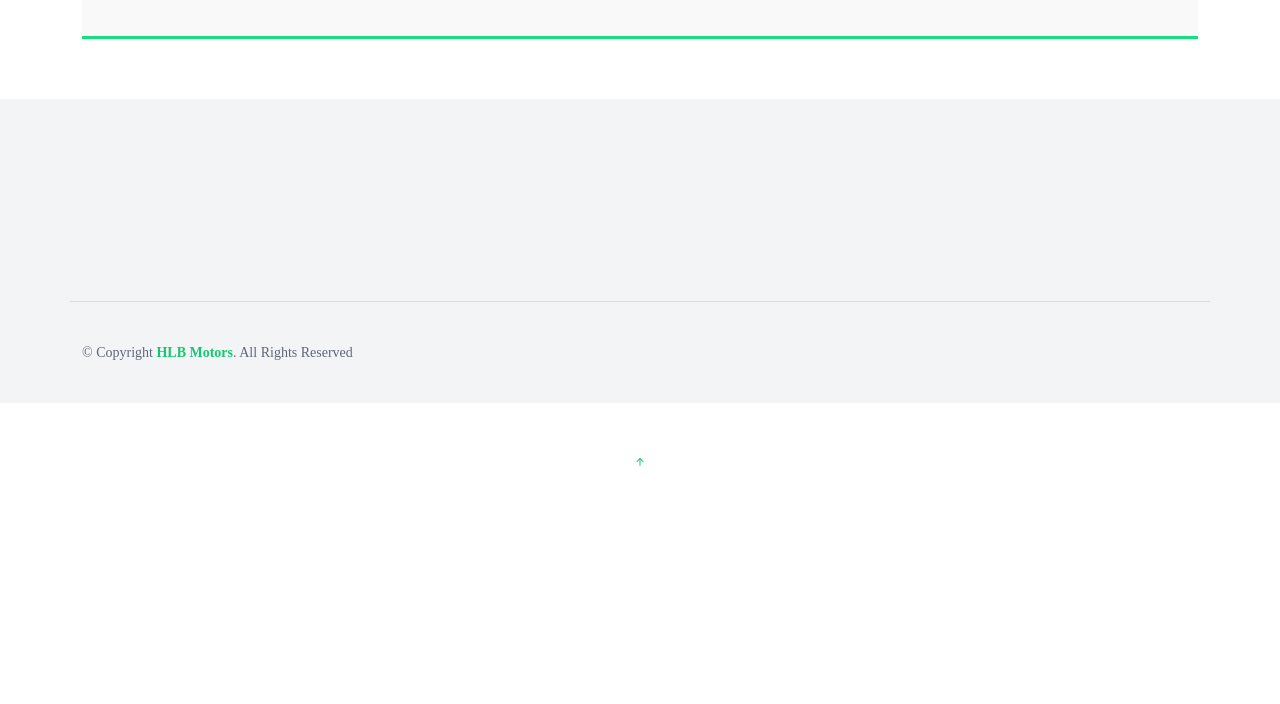
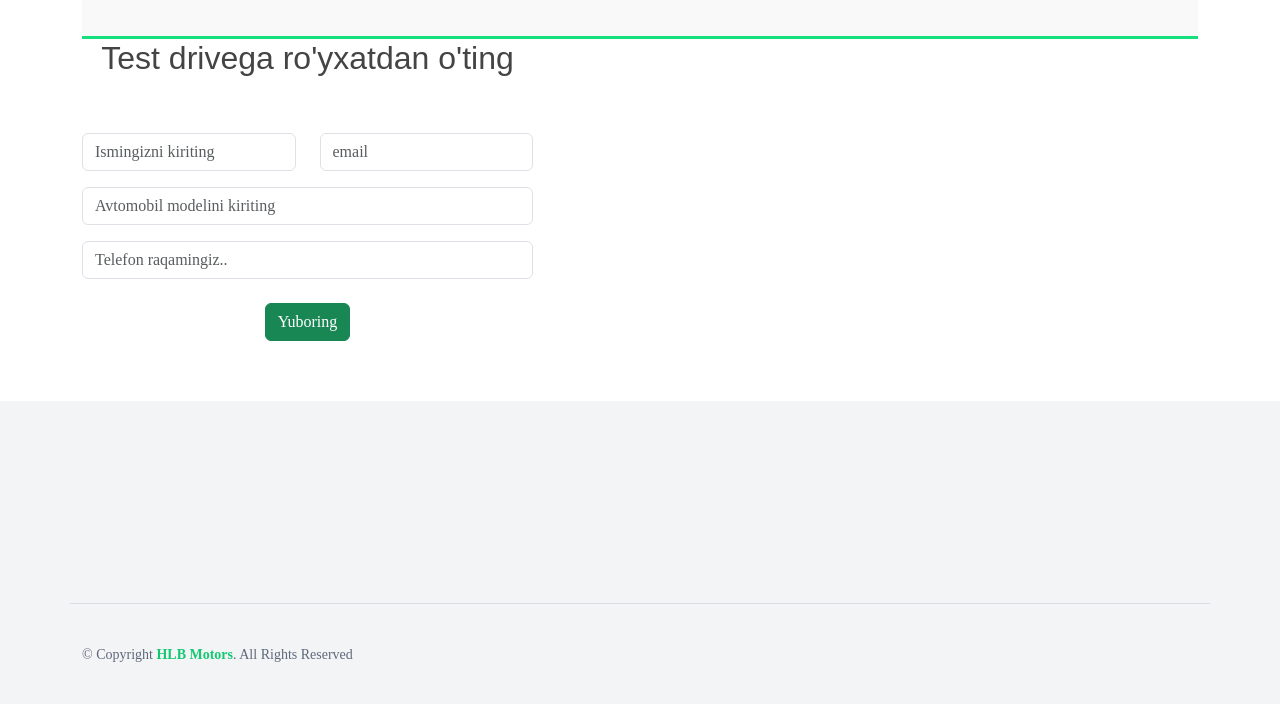
Before and after one commit to SHOHIJAHON20001/SandDMotors, a Django app: page / in a window 1280 px wide. Shown: the part 2552-3256 px from the top of the page. Before the commit the page ends 3018 px from the top, so only its background shows below. Run offline with Django 4.2, Linux system fonts and the light colour scheme; data that the repository does not hold is empty; parts of the project's set-up code (start-up, migrations or seed data) failed here and were passed over; some libraries are stand-ins or nearby versions.

Commit message:
sandmotors

```diff
--- a/CandDmotors/views.py
+++ b/CandDmotors/views.py
@@ -73,3 +73,22 @@ def send_mail(request):
         email.send(fail_silently=False)
         print(name, email_address, subject)
         return render(request, 'contact.html', {'name': name})
+
+
+# test drive
+def send_mail(request):
+    if request.method == 'POST':
+        name = request.POST['name']
+        email_address = request.POST['email']
+        phone = request.POST['phone']
+        subject = request.POST['subject']
+
+        email = EmailMessage(
+            f"Test drive: {subject}",
+            f"Xabar Yuboruvchi: {name}\n\n Elektron pochta manzili: {email_address}\n\n Avtomobil modeli: {subject}\n\n Telefon raqam: {phone}",
+            email_address,
+            [EMAIL_HOST_USER],
+        )
+        email.send(fail_silently=False)
+        print(name, email_address, subject)
+        return render(request, 'index.html', {'name': name})
--- a/templates/gallery.html
+++ b/templates/gallery.html
@@ -17,8 +17,8 @@
         <div class="col-lg-4 col-md-6 portfolio-item filter-card">
           <img src="{{ gallery.image.url }}" class="img-fluid" alt="{{ gallery.for_home }}">
           <div class="portfolio-info">
-              <h4>{{ gallery.name }}</h4>
-              <a href="{{ gallery.image.url }}" data-gallery="portfolioGallery" class="portfolio-lightbox preview-link" title="Card 2"><i class="bx bx-plus"></i></a>
+              <h4>{{ gallery.model }}</h4>
+              <a href="{{ gallery.image.url }}" data-gallery="portfolioGallery" class="portfolio-lightbox preview-link" title="{{ gallery.model  }}"><i class="bx bx-plus"></i></a>
               <a href="{% url 'gallery_details' gallery.id %}" class="details-link" title="Xarakteristikasini ko'rish"><i class="bx bx-link"></i></a>
           </div>
         </div>
--- a/templates/index.html
+++ b/templates/index.html
@@ -49,7 +49,7 @@
           <div class="col-lg-4 col-md-6 portfolio-item filter-card">
             <img src="{{ gallery.image.url }}" class="img-fluid" alt="{{ gallery.for_home }}">
             <div class="portfolio-info">
-                <h4>{{ gallery.name }}</h4>
+                <h4>{{ gallery.model }}</h4>
                 <!-- <a href="{{ gallery.image.url }}" data-gallery="portfolioGallery" class="portfolio-lightbox preview-link"><i class="bx bx-plus"></i></a><br> -->
                 <a href="{% url 'gallery_details' gallery.id %}" class="details-link" title="Xarakteristikasini ko'rish">Batafsil</a>
             </div>
@@ -77,7 +77,7 @@
             <div class="row d-flex">
               <div class="col-6 border bg-light">
                 <center><img src="https://jetouruzbekistan.uz/wp-content/themes/jt/assets/img/i/jt5/1.svg" class="card-img" alt="..." style="display: grid; width: auto; height: 70px;"></center><br><br>
-                <h4 style="text-decoration: none;"><a href="{% url 'gallery' %}"> Test drivega <br> ro'yxatdan otish </a></h4>
+                <h4 style="text-decoration: none;"><a href="#testdrive"> Test drivega <br> ro'yxatdan otish </a></h4>
               </div>
               <div class="col-6 border">
                 <center><img src="https://jetouruzbekistan.uz/wp-content/themes/jt/assets/img/i/jt5/2.svg" class="card-img" alt="..." style="display: grid; width: auto; height: 70px;"></center><br><br>
@@ -91,7 +91,7 @@
               </div>
               <div class="col-6 border bg-light">
                 <center><img src="https://jetouruzbekistan.uz/wp-content/themes/jt/assets/img/i/jt5/4.svg" class="card-img" alt="..." style="display: grid; width: auto; height: 70px;"></center><br><br>
-                <h4 style="text-decoration: none;"><a href="{% url 'gallery' %}"> Qo'mg'iroq orqali <br> buyurtma berish </a></h4>
+                <h4 style="text-decoration: none;"><a href="{% url 'contact' %}"> Qo'ng'iroq orqali <br> buyurtma berish </a></h4>
               </div>
             </div>
           </div>
@@ -102,7 +102,12 @@
 
 
 
-
+    {% if name %}
+    <center>
+      <h1>Qabul qilindi!</h1>
+      <p>Operatorlarimiz tez orada aloqaga chiqishadi!</p>
+    {% else %}
+    </center>
     <!-- ======= Contact Section ======= -->
     <section id="contact" class="contact">
       <div class="container">
@@ -138,6 +143,38 @@
           </div>
 
 
+          <div class="col-lg-5 mt-5 mt-lg-0 d-flex align-items-stretch" id="testdrive">
+            <form action="{% url 'send_mail' %}" method="post">
+              {% csrf_token %}
+              <center>
+                <h2>
+               Test drivega ro'yxatdan o'ting
+                </h2>
+              </center><br><br>
+              <div class="row">
+                <div class="form-group col-md-6">
+                  <input type="text" name="name" class="form-control" id="name" required placeholder="Ismingizni kiriting">
+                </div>
+                <div class="form-group col-md-6 mt-3 mt-md-0">
+                  <input type="email" class="form-control" name="email" id="email" required placeholder="email">
+                </div>
+              </div>
+              <div class="form-group mt-3">
+                <input type="text" class="form-control" name="subject" id="subject" required placeholder="Avtomobil modelini kiriting">
+              </div>
+              <div class="form-group mt-3">
+                <input type="text" class="form-control" name="phone" id="subject" required placeholder="Telefon raqamingiz..">
+              </div><br>
+              <div class="text-center">
+                <button type="submit" class="btn btn-success">Yuboring</button>
+              </div>
+            </form>
+          </div>
+        </div>
+        </div>
+
+        {% endif %}
+
         </div>
         </div>
     </section><!-- End Contact Section -->
```
